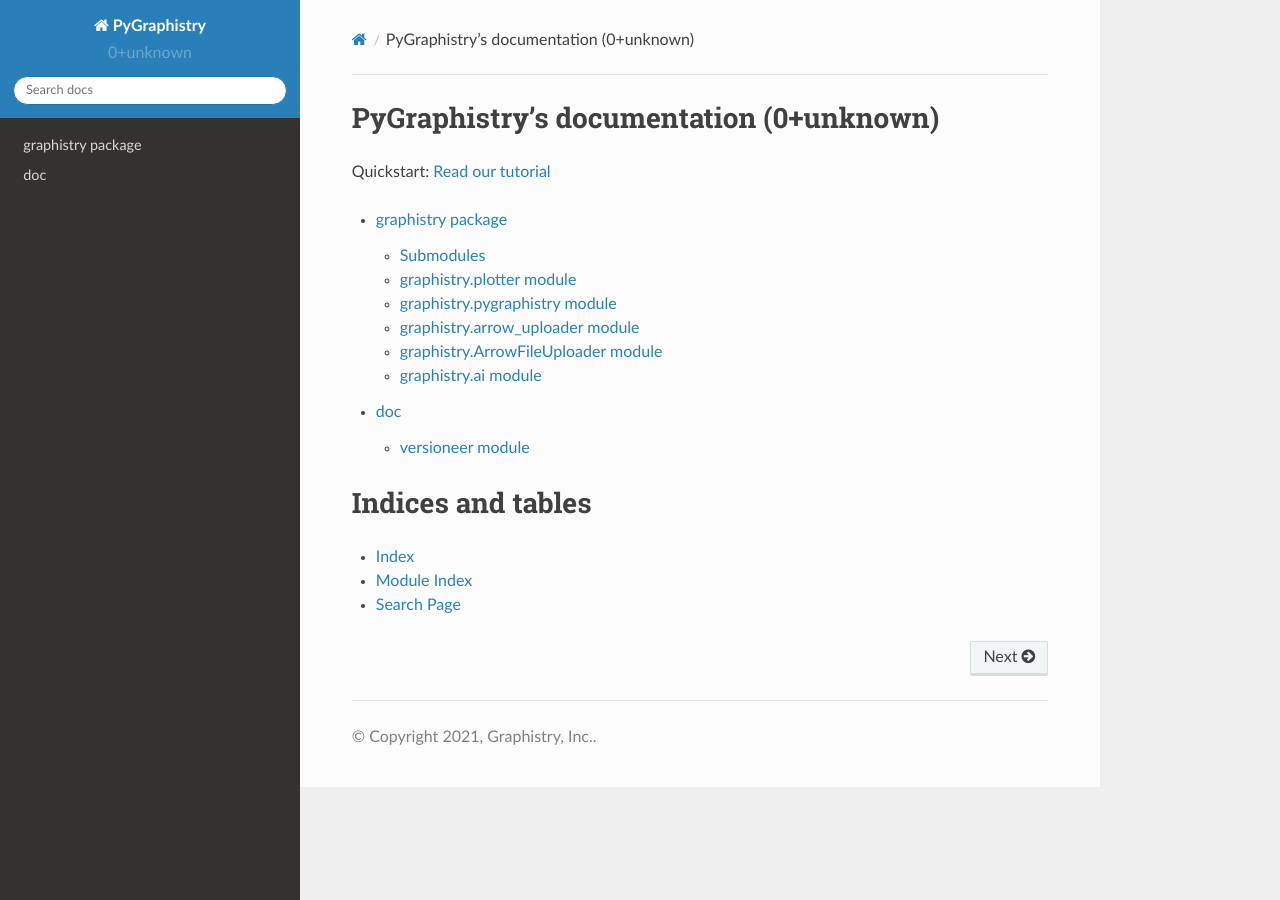
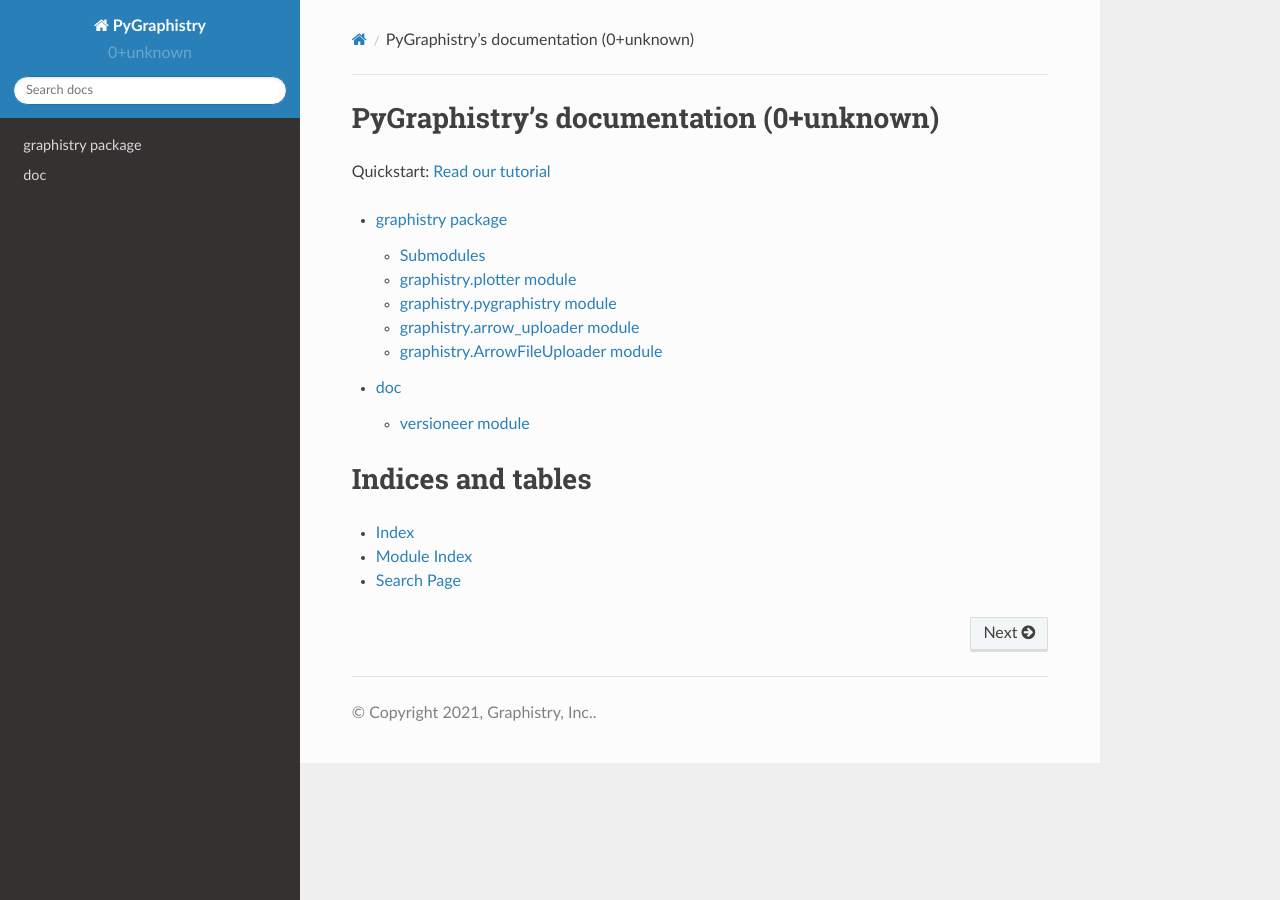
Before and after one commit to graphistry/pygraphistry, a Sphinx documentation site: the page built from docs/source/index.rst, in a window 1280 px wide. Built offline with Sphinx 7.4.7 and the Read the Docs theme 2.0.0, drawn with Linux system fonts in a browser that asks for light colours.

Commit message:
fix(docs): remove graphistry.ai remnants

```diff
--- a/docs/source/graphistry.ai.rst
+++ /dev/null
@@ -1,2 +0,0 @@
-graphistry.ai package
-=========================
--- a/docs/source/graphistry.rst
+++ b/docs/source/graphistry.rst
@@ -35,11 +35,3 @@
     :members:
     :undoc-members:
     :show-inheritance:
-
-graphistry.ai module
------------------------------------
-
-.. automodule:: graphistry.ai
-    :members:
-    :undoc-members:
-    :show-inheritance:
```
Also changed, not shown: 2 other files.
